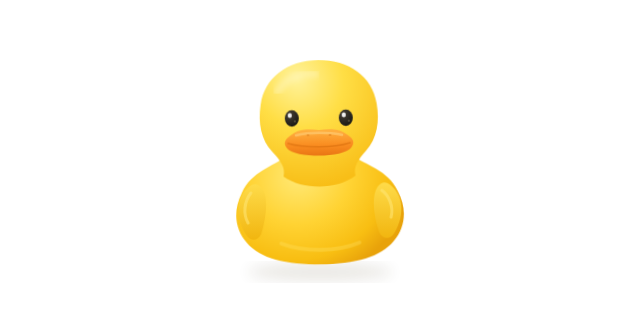
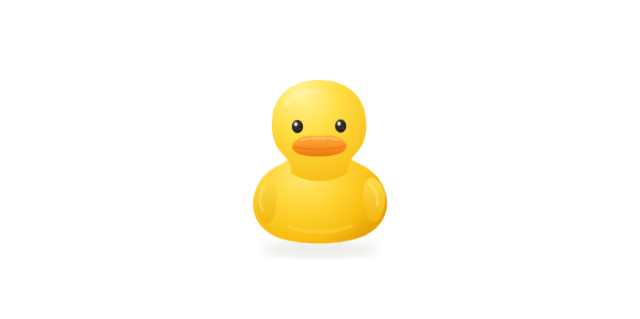
Before and after one commit to g-ongenae/duck, a website built with Vite: page index.html in a window 1280 px wide. Shown: the part 241-560 px from the top of the page, without its empty margins (320-960 px from the left). Built offline with nearby package versions, Linux system fonts and the light colour scheme.

Commit message:
Fix relative asset paths and center desktop duck
- Load CSS and JavaScript correctly from relative paths
- Use a responsive centered layout for desktop viewports

```diff
--- a/package.json
+++ b/package.json
@@ -5,7 +5,7 @@
   "type": "module",
   "scripts": {
     "dev": "vite --host 0.0.0.0",
-    "build": "vite build",
+    "build": "vite build --base=./",
     "preview": "vite preview --host 0.0.0.0"
   },
   "devDependencies": {
--- a/src/main.js
+++ b/src/main.js
@@ -1,5 +1,3 @@
-import './style.css';
-
 const eyes = document.querySelectorAll('.eye');
 let blinkTimer;
 
--- a/src/style.css
+++ b/src/style.css
@@ -27,6 +27,15 @@ main {
 
 svg { display: block; width: 100%; overflow: visible; }
 
+@media (min-width: 768px) {
+  #duck {
+    display: grid;
+    place-items: center;
+    width: min(20vw, 80svh);
+    aspect-ratio: 1;
+  }
+}
+
 .duck-float {
   transform-origin: 160px 200px;
   animation: float 4s ease-in-out infinite;
```
Also changed, not shown: index.html (+2 -1 lines).
